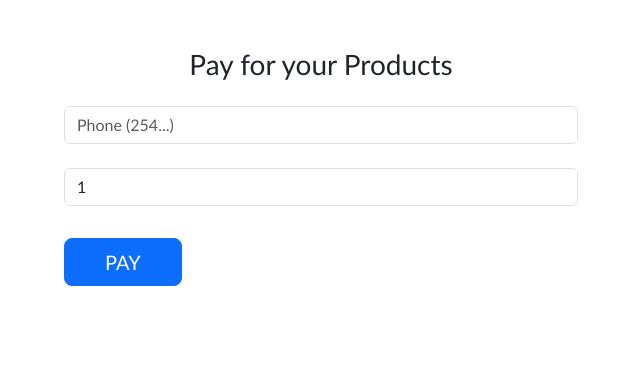
After one commit to Wetende/Listings, a Django app: page /checkout/1/ in a window 1280 px wide. The commit adds this page. Shown: the top 365 px of the page, without its empty margins (319-959 px from the left). Run offline with Django 4.2, Linux system fonts and the light colour scheme; some libraries are stand-ins or nearby versions.

Commit message:
checkout

```diff
--- /dev/null
+++ b/pages/credentials.py
@@ -0,0 +1,6 @@
+
+consumer_key = 'oyjPk3lJGj1ngV7lhIyCowelN81qqvin'
+consumer_secrete = 'uPToAj4zlO40RCHY'
+lnm_passkey ="bfb279f9aa9bdbcf158e97dd71a467cd2e0c893059b10f78e6b72ada1ed2c919"
+bs_shortcode ="174379" # paybill number
+acess_token_url = 'https://sandbox.safaricom.co.ke/oauth/v1/generate?grant_type=client_credentials'
--- a/pages/urls.py
+++ b/pages/urls.py
@@ -20,7 +20,7 @@ urlpatterns = [
     path('blog/<int:blog_id>/', views.blog_detail, name='blog_detail'),
     path('category/<int:category_id>/', views.category, name='category'),
     path('tag/<int:tag_id>/', views.tag, name='tag'),
-
+    path('checkout/<int:amount>/',views.checkout, name='checkout'),
 
 
     # path('bookmark/', bookmark, name='bookmark'),
--- a/pages/views.py
+++ b/pages/views.py
@@ -13,6 +13,7 @@ from django.contrib.auth.decorators import login_required
 
 from django.db.models import Q
 
+from .mpesa import initiate_stk
 
 
 def index(request):
@@ -118,7 +119,6 @@ def cart(request):
         "favourite":favourite,
         "favouriteitems":favouriteitems
     }
-    print(favourite)
     return render(request, 'pages/shop-cart.html', context)
 
 
@@ -193,7 +193,16 @@ def about(request):
 
 
 
+def checkout(request, amount):
+    if request.method == 'POST':
+        amount = request.POST['amount']
+        phone = request.POST['phone']
 
+        initiate_stk(phone, amount)
+        messages.info(request, 'Payment in process')
+        return redirect('index')
+
+    return render(request,'pages/checkout.html' ,{'amount':amount})
 
 
 
--- a/templates/navbar.html
+++ b/templates/navbar.html
@@ -1,4 +1,3 @@
-
 {% load static %}
 
 {% if messages %}
--- /dev/null
+++ b/templates/pages/checkout.html
@@ -0,0 +1,48 @@
+{% block content %}
+{% load static %}
+<title> Account Login </title>
+
+<style>
+  .card-body{
+    background-color: #fff;
+  }
+
+  section{
+    font-family: 'Gill Sans', 'Gill Sans MT', Calibri, 'Trebuchet MS', sans-serif;
+  }
+</style>
+<link  rel="stylesheet" href="{% static 'css/bootstrap.min.css' %}">
+<section id="login" class="py-5">
+    <div class="container">
+      <div class="row">
+        <div class="col-md-6 mx-auto">
+          <div >
+            <div class="details text-center">
+              <h3>Pay for your Products</h3>
+            <div class="card-body">
+              <!-- Alerts -->
+              {% include 'partials/_alerts.html' %}
+                <form method="POST" class="p-3">
+                  {% csrf_token %}
+
+                <div class="form-group">
+                  <input type="number" name="phone" class="form-control mb-4" required placeholder="Phone (254...)">
+                </div>
+
+                <div class="form-group">
+                  <input type="number" name="amount" class="form-control" required value="{{amount}}">
+                </div>
+
+                <div class="text-center text-lg-start mt-4 pt-2">
+                  <button type="submit" class="btn btn-primary btn-lg"
+                    style="padding-left: 2.5rem; padding-right: 2.5rem;">PAY</button>
+
+                </div>
+              </form>
+            </div>
+          </div>
+        </div>
+      </div>
+    </div>
+  </section>
+  {% endblock %}
```
Also changed, not shown: pages/mpesa.py (added, +69 -0 lines), templates/pages/shop-cart.html (+6 -1 lines), db.sqlite3.
